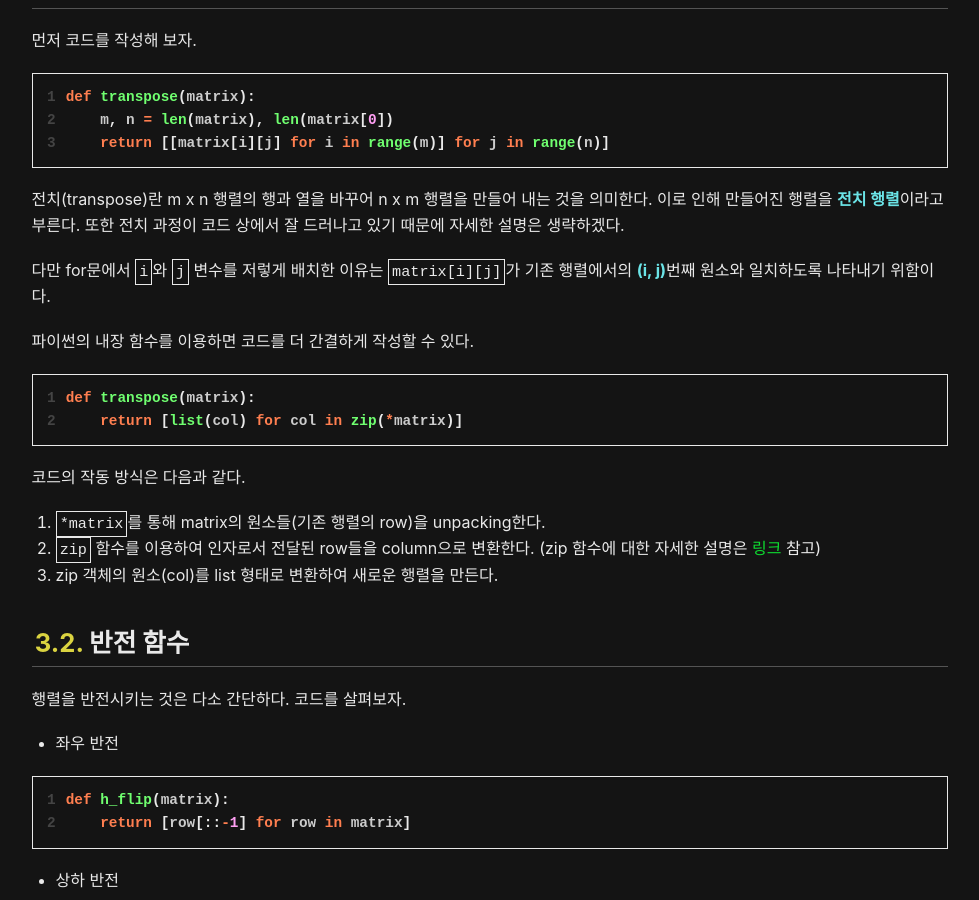
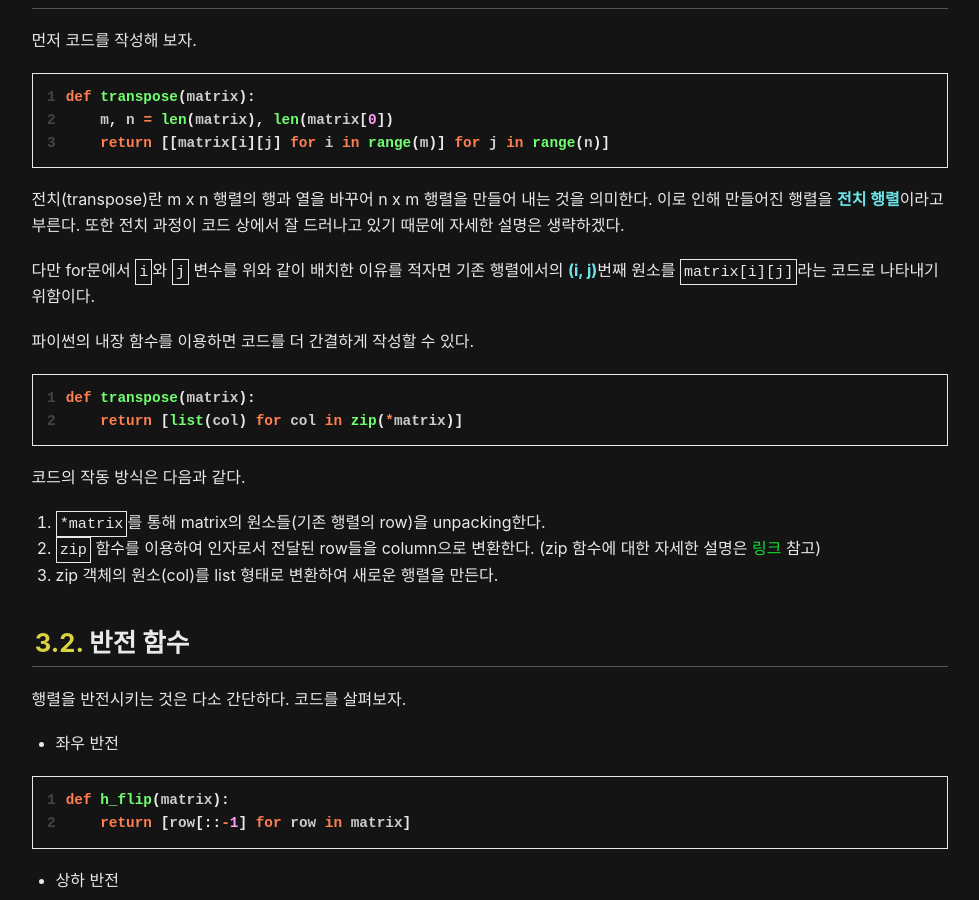
Before and after one commit to reudekx/reudekx.github.io, a Jekyll site: the page built from _docs/docs/CS/알고리즘/회전 변환.md, in a window 1280 px wide and 900 px high, scrolled down 1723 px. Shown: the whole window, without its empty margins (150-1129 px from the left). Built offline with Jekyll 4.4.1, drawn with Linux system fonts in a browser that asks for light colours.

Commit message:
docs: 내용 업데이트

```diff
--- a/_docs/docs/CS/알고리즘/회전 변환.md
+++ b/_docs/docs/CS/알고리즘/회전 변환.md
@@ -37,8 +37,8 @@ def transpose(matrix):
 이로 인해 만들어진 행렬을 **전치 행렬**이라고 부른다.
 또한 전치 과정이 코드 상에서 잘 드러나고 있기 때문에 자세한 설명은 생략하겠다.
 
-다만 for문에서 `i`와 `j` 변수를 저렇게 배치한 이유는
-`matrix[i][j]`가 기존 행렬에서의 **(i, j)**번째 원소와 일치하도록 나타내기 위함이다.
+다만 for문에서 `i`와 `j` 변수를 위와 같이 배치한 이유를 적자면
+기존 행렬에서의 **(i, j)**번째 원소를 `matrix[i][j]`라는 코드로 나타내기 위함이다.
 
 파이썬의 내장 함수를 이용하면 코드를 더 간결하게 작성할 수 있다.
 
```
